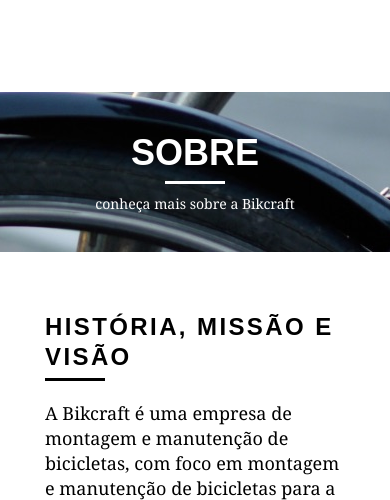
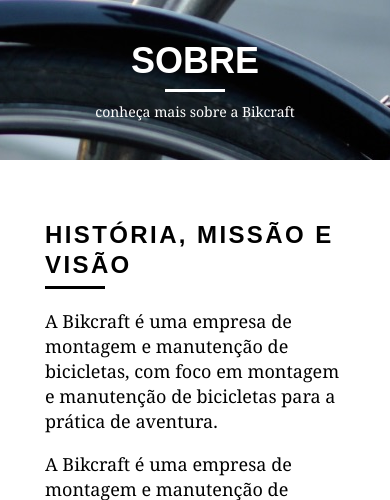
Before and after one commit to alsoDiego/bikcraft, a PHP site: page /sobre.html in a window 390 px wide. Shown: the part 232-732 px from the top of the page. Run offline with PHP 8.4, Linux system fonts and the light colour scheme.

Commit message:
mobile introdução interna

```diff
--- a/css/responsivo.css
+++ b/css/responsivo.css
@@ -70,6 +70,12 @@
         margin-bottom: 20px;
     }
 
+    /* Introdução Interna */
+
+    .introducao-interna {
+        margin-top: 0;
+    }
+
     /* Qualidade */
     .qualidade:after {
         display: none;
```
